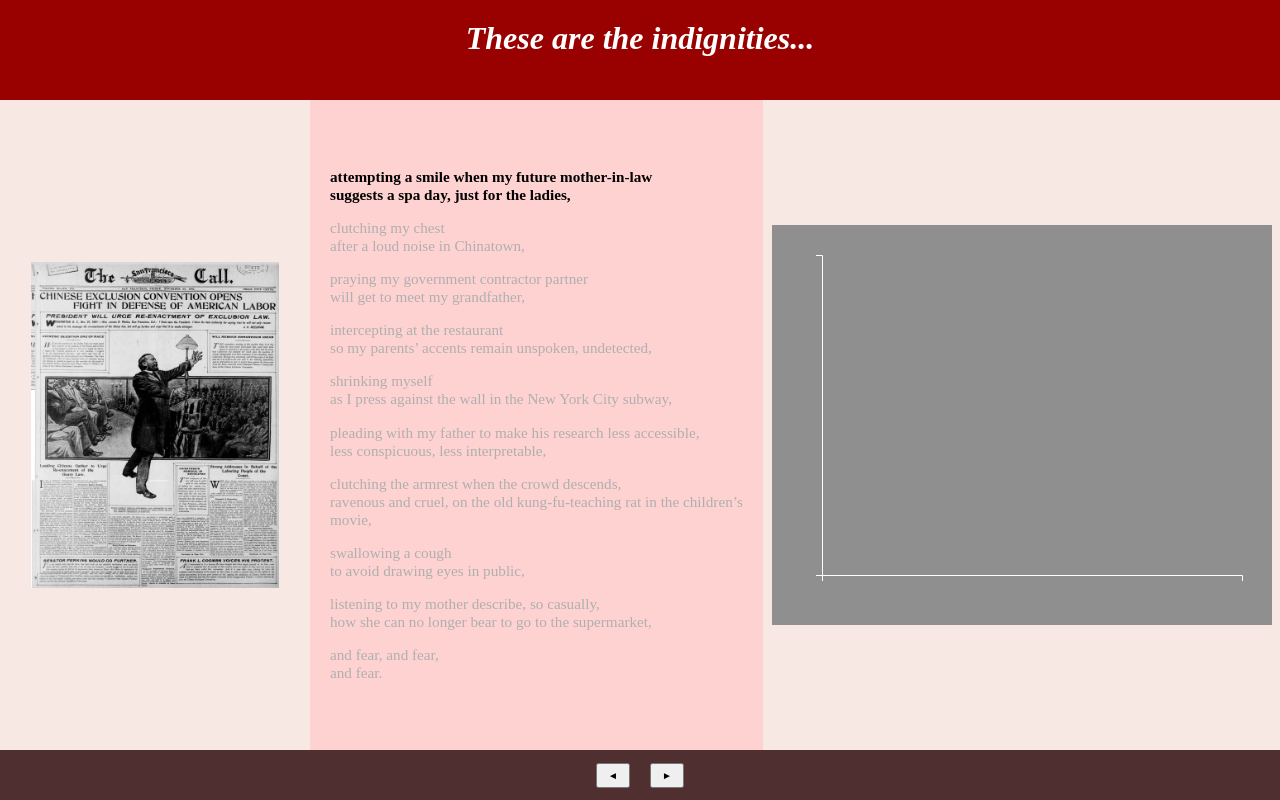
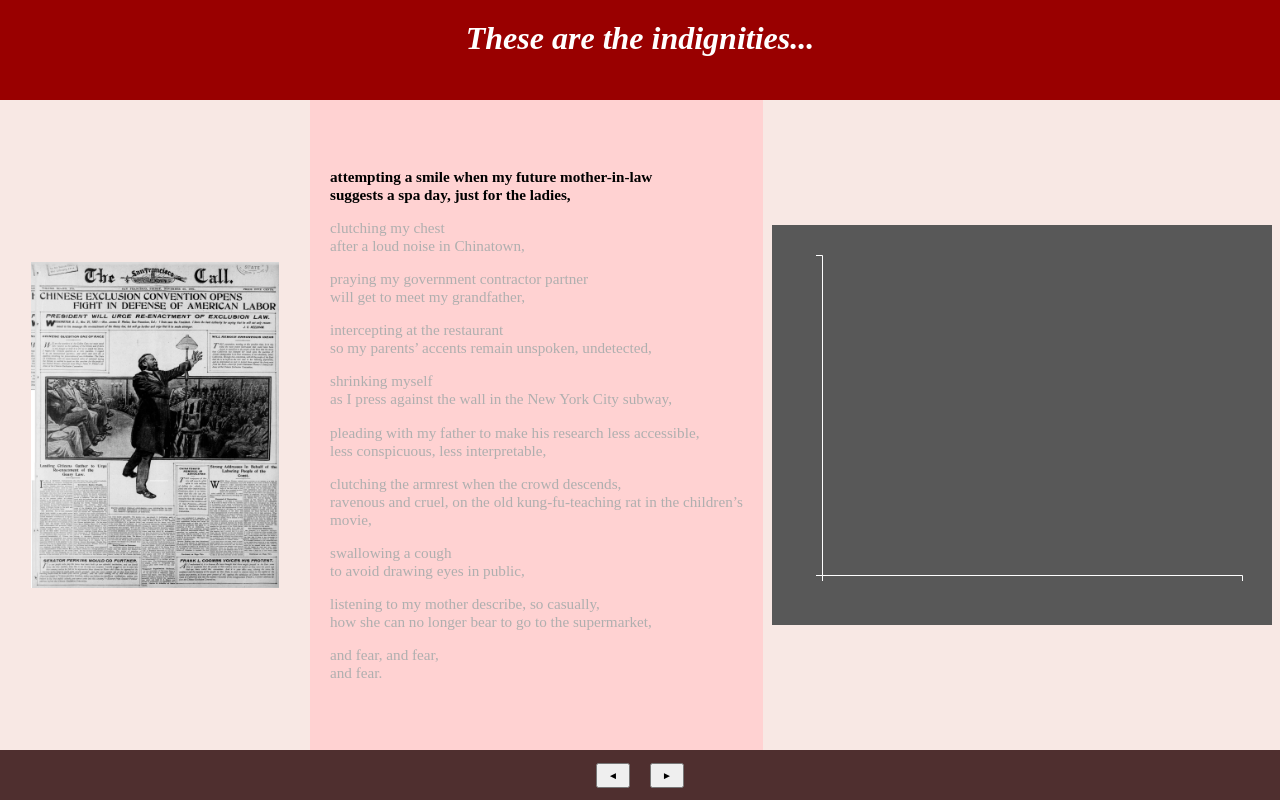
Before and after one commit to rosaleenmao/info-vis-poem-project, a plain HTML site: page index.html in a window 1280 px wide. Drawn offline with nearby package versions, Linux system fonts and the light colour scheme.

Commit message:
bug fix?

```diff
--- a/styles.css
+++ b/styles.css
@@ -105,7 +105,7 @@ img {
 }
 
 svg {
-  background-color: #8f8f8f;
+  background-color: #585858;
 }
 
 /* TODO add css classes for active-verse and active-line */
```
